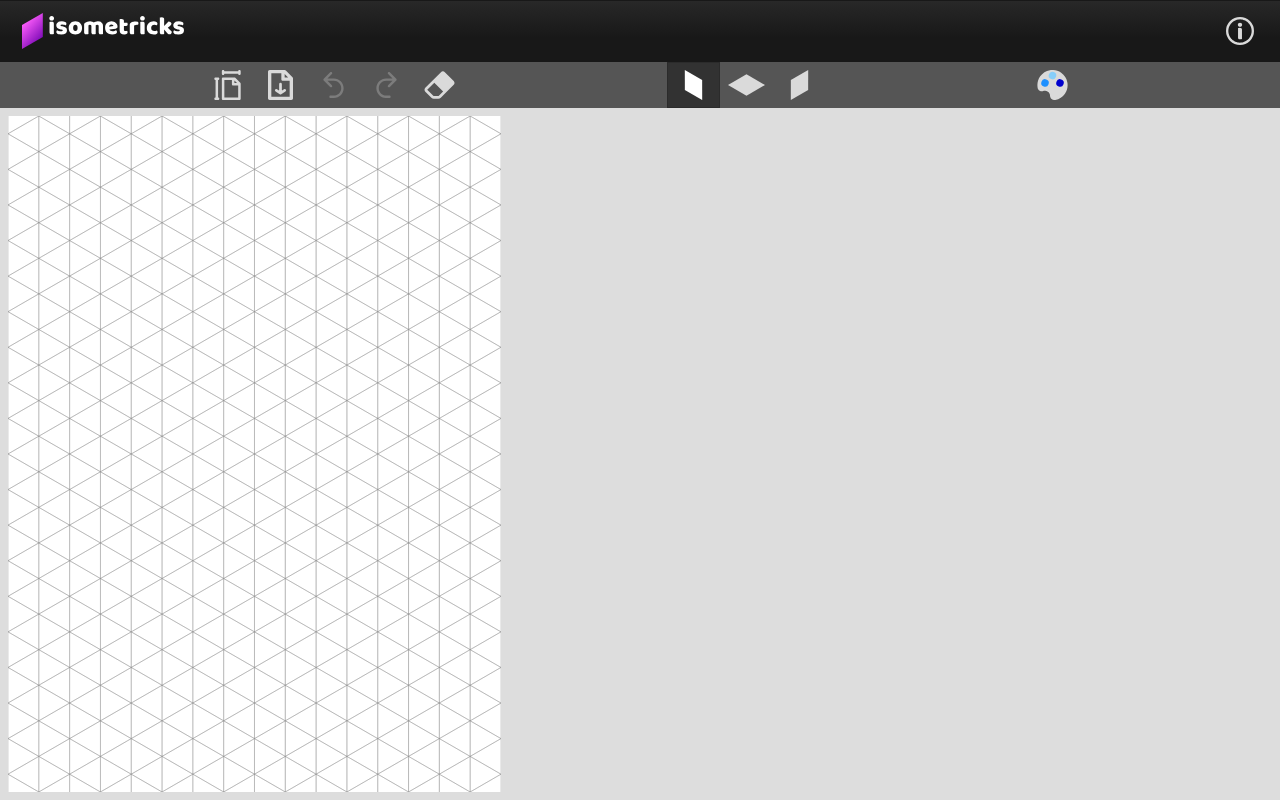
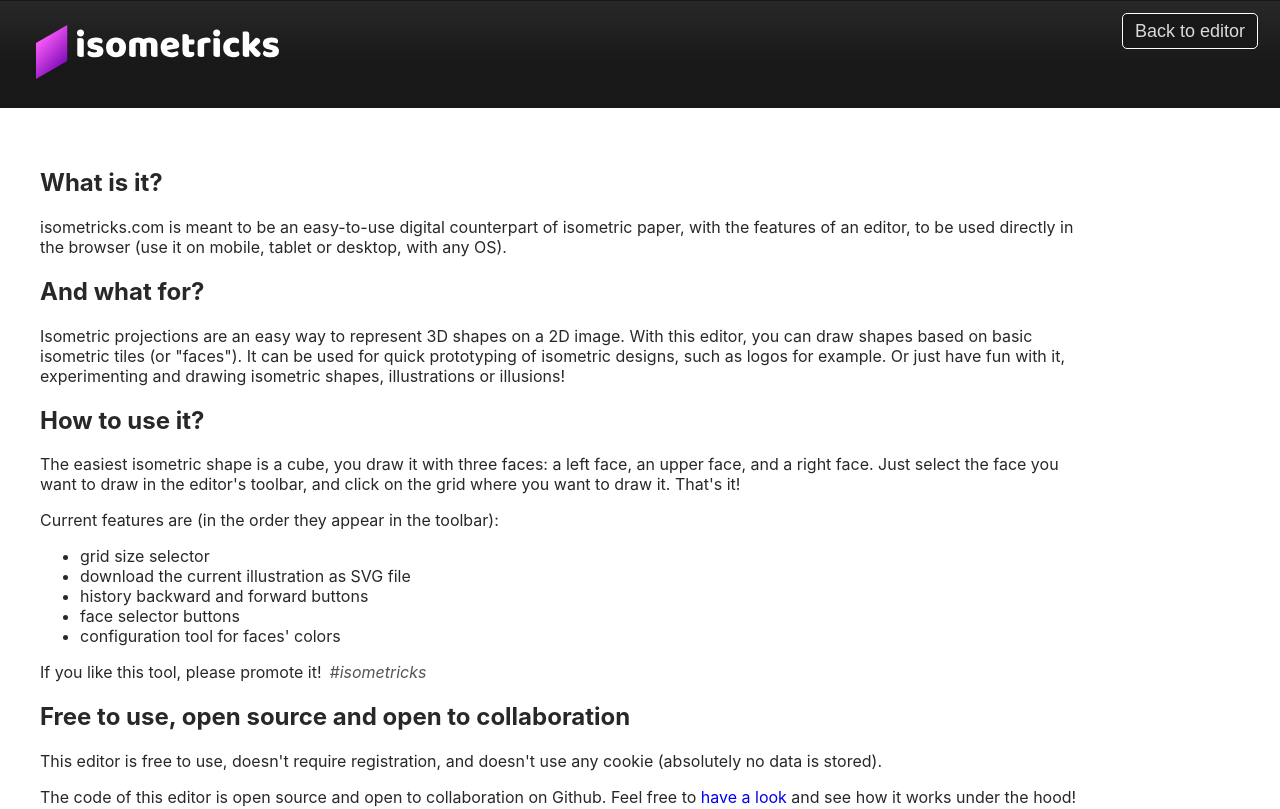
Before and after one commit to NicolasLetellier/isometricks, a React (Create React App) app: page /info in a window 1280 px wide. Shown: the top 809 px of the page. Built offline with nearby package versions, Linux system fonts and the light colour scheme.

Commit message:
add router and routes and adapt header

```diff
--- a/package.json
+++ b/package.json
@@ -8,6 +8,7 @@
     "gh-pages": "^2.1.1",
     "react": "^16.10.0",
     "react-dom": "^16.10.0",
+    "react-router-dom": "^5.2.0",
     "react-scripts": "3.4.1"
   },
   "scripts": {
--- a/src/App.css
+++ b/src/App.css
@@ -7,9 +7,6 @@
 /* minimum screen width supported by the header is 287 px, below this the
   info-btn will wrongly wrap into the toolbar */
 .App-header {
-  transition-property: height;
-  transition-duration: 0.2s;
-  transition-timing-function: ease;
   height: 61px;
   background: linear-gradient(0deg, #181818 40%, #282828);
   border-top: 1px solid #181818;
@@ -19,13 +16,10 @@
 }
 
 .App-header.info-header {
-  height: 104px;
+  height: 107px;
 }
 
 .App-logo {
-  transition-property: height, margin;
-  transition-duration: 0.2s;
-  transition-timing-function: ease;
   height: 36px;
   margin: 12px 22px;
 }
@@ -54,8 +48,11 @@
   border: none;
 }
 
+.back-to-editor-link {
+  margin: 12px 22px 12px auto;
+}
+
 .back-to-editor-btn {
-  margin: 12px 22px 12px auto;
   background-color: #181818;
   padding: 0 12px;
   border-radius: 5px;
--- a/src/App.js
+++ b/src/App.js
@@ -1,22 +1,30 @@
 
-import React, { useState } from 'react';
+import React from 'react';
+import {
+  BrowserRouter as Router,
+  Switch,
+  Route,
+  Link,
+  Redirect
+} from 'react-router-dom';
 import Editor from './editor/Editor';
 import Info from './info/Info';
 import logo from './isometricks_logo.svg';
 import './App.css';
 
 function App() {
-  const [infoDisplayed, setInfoDisplayed] = useState(false);
 
   return (
+    <Router>
       <div className="App">
-      <header className={`App-header ${infoDisplayed && 'info-header'}`}>
+        <Switch>
+          <Route exact path="/">
+            <header className={'App-header'}>
               <img src={logo} className="App-logo" alt="logo" />
-        {!infoDisplayed && (
+              <Link to="/info">
                 <button
                   type="button"
                   className="info-btn"
-            onClick={() => setInfoDisplayed((infoDisplayed) => (!infoDisplayed))}
                 >
                   <svg
                     viewBox="0 0 192.01154 192.01204"
@@ -34,24 +42,32 @@ function App() {
                     </g>
                   </svg>
                 </button>
-        )}
-        {infoDisplayed && (
+              </Link>
+            </header>
+            <Editor />
+          </Route>
+          <Route exact path="/info">
+            <header className={'App-header info-header'}>
+              <Link to="/">
+                <img src={logo} className="App-logo" alt="logo" />
+              </Link>
+              <Link to="/" className="back-to-editor-link">
                 <button
                   type="button"
                   className="back-to-editor-btn"
-            onClick={() => setInfoDisplayed((infoDisplayed) => (!infoDisplayed))}
                 >
                   Back to editor
                 </button>
-        )}
+              </Link>
             </header>
-      {!infoDisplayed && (
-        <Editor />
-      )}
-      {infoDisplayed && (
             <Info />
-      )}
+          </Route>
+          <Route path="/">
+            <Redirect to="/" />
+          </Route>
+        </Switch>
       </div>
+    </Router>
   );
 }
 
```
Also changed, not shown: 2 other files (tests, documents, lock files or other folders). Lines whose indentation alone changed are shown as unchanged.
